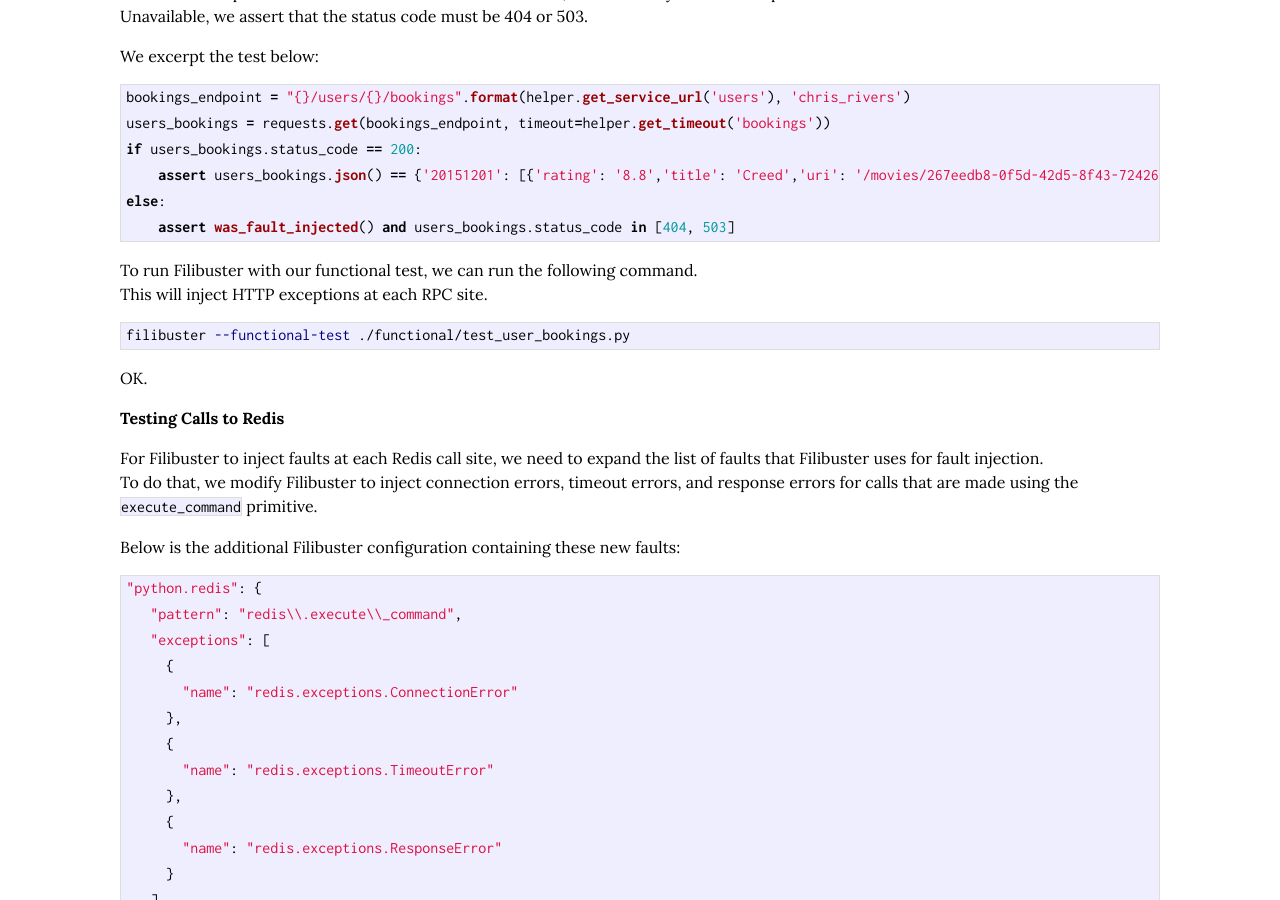
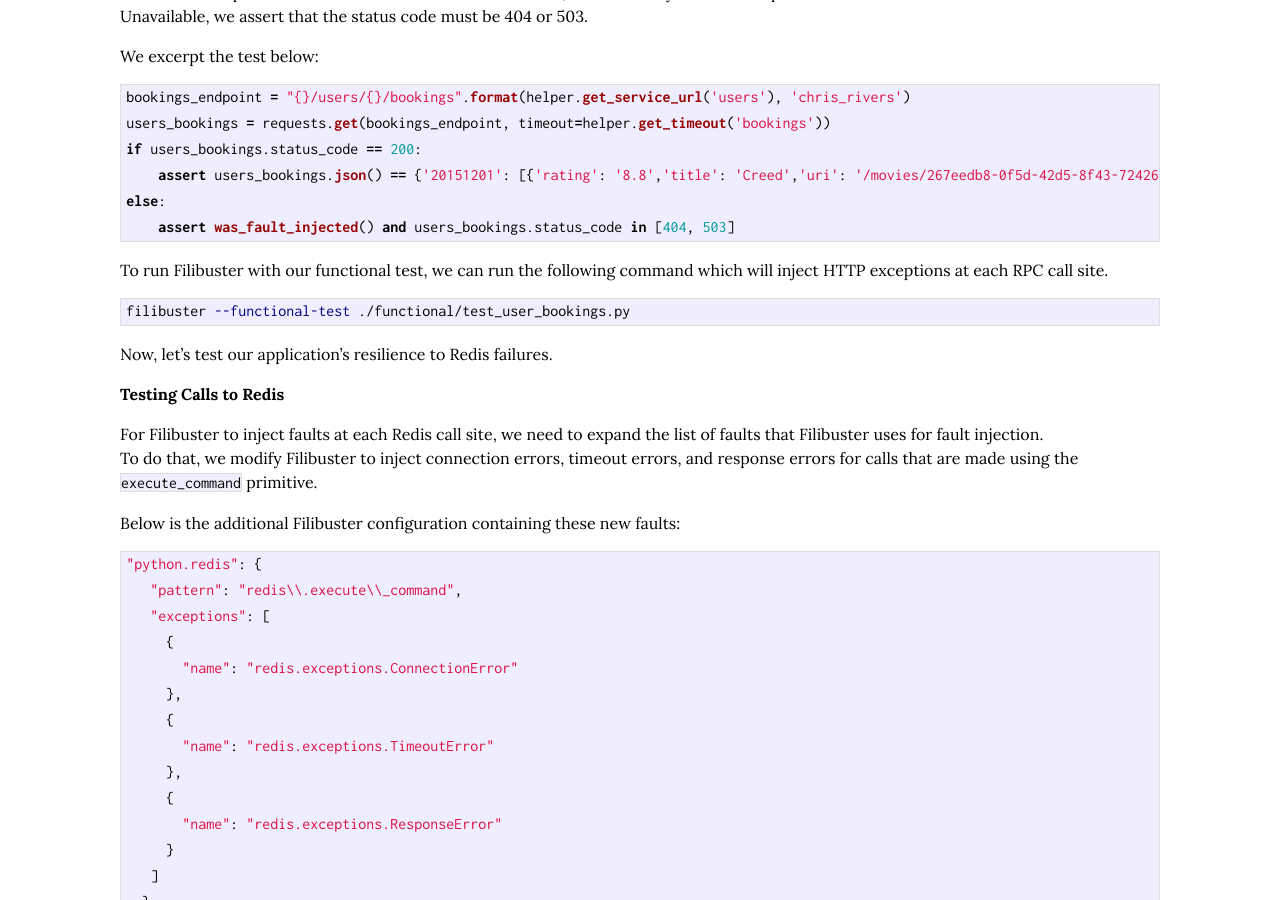
Before and after one commit to cmeiklejohn/cmeiklejohn.github.io, a Jekyll site: the page built from _posts/2022-06-02-extending-filibuster-to-db.markdown, in a window 1280 px wide and 900 px high, scrolled down 2671 px. Built offline with Jekyll 4.4.1, drawn with Linux system fonts in a browser that asks for light colours; some web fonts are replaced.

Commit message:
Stage new blog post.

````diff
--- a/_posts/2022-06-02-extending-filibuster-to-db.markdown
+++ b/_posts/2022-06-02-extending-filibuster-to-db.markdown
@@ -86,14 +86,13 @@ else:
     assert was_fault_injected() and users_bookings.status_code in [404, 503]
 ```
 
-To run Filibuster with our functional test, we can run the following command.
-This will inject HTTP exceptions at each RPC site.
+To run Filibuster with our functional test, we can run the following command which will inject HTTP exceptions at each RPC call site.
 
 ```bash
 filibuster --functional-test ./functional/test_user_bookings.py
 ```
 
-OK.
+Now, let's test our application's resilience to Redis failures.
 
 ## Testing Calls to Redis
 
````
